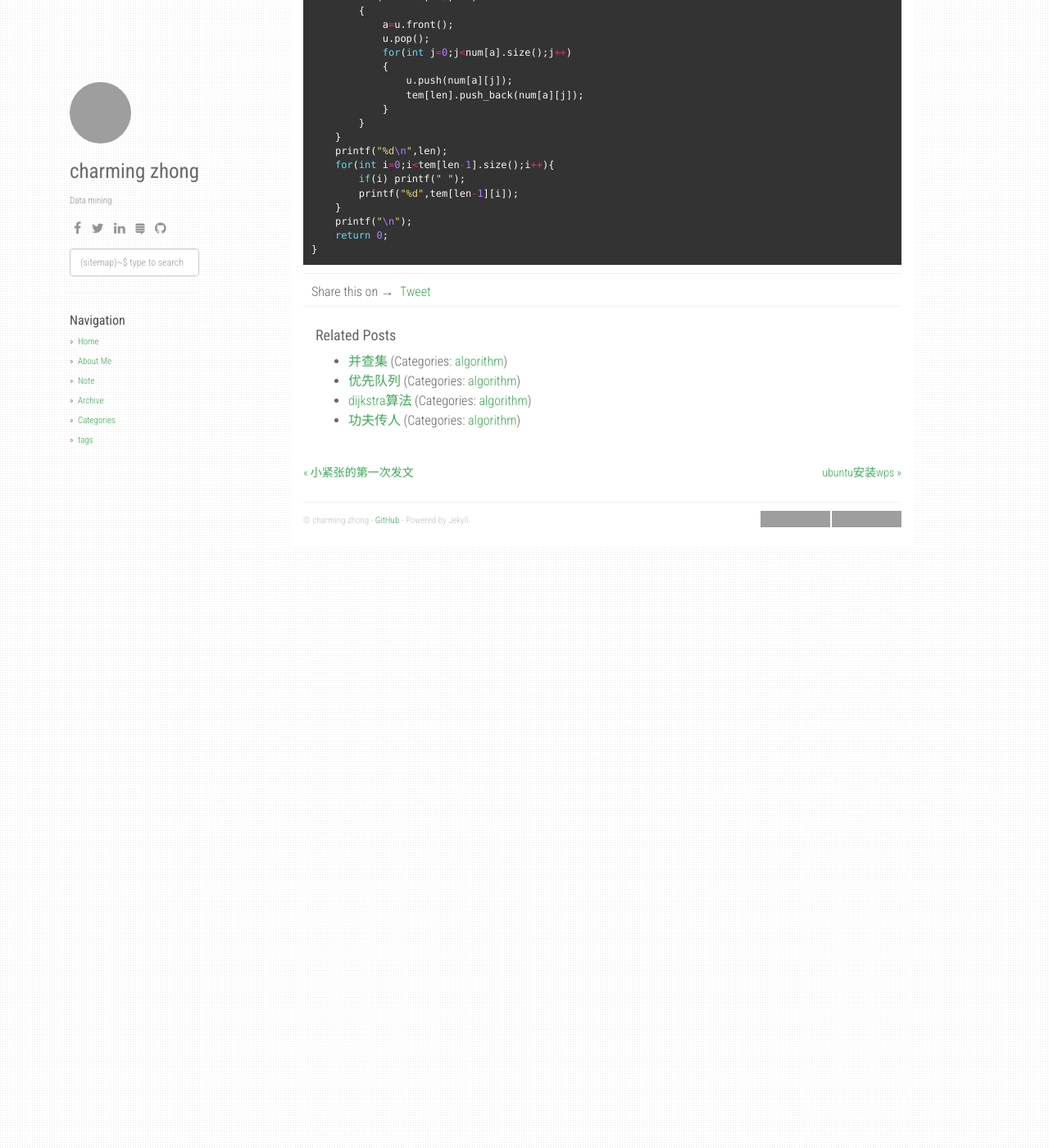
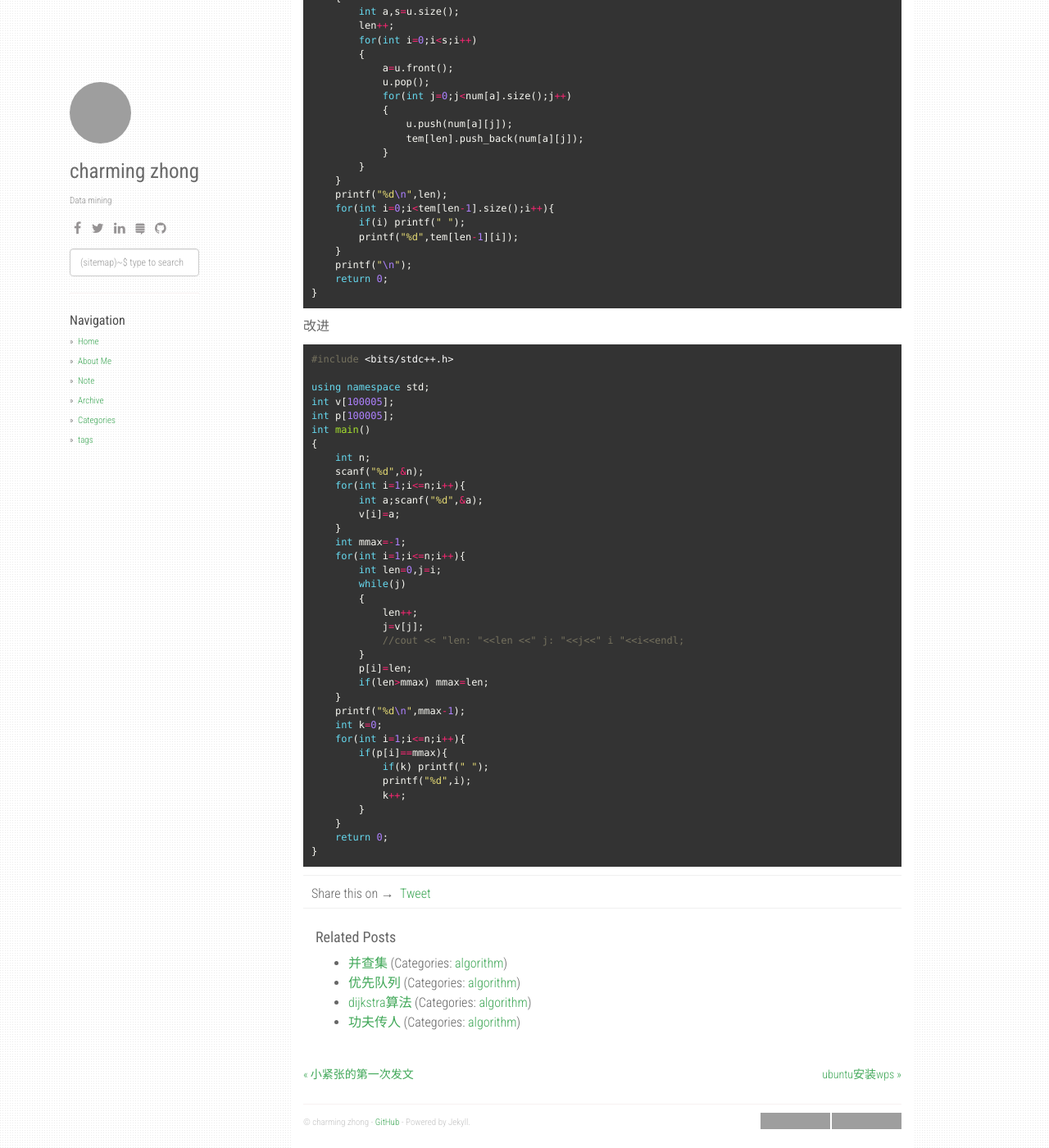
Before and after one commit to bfjm/bfjm.github.io, a Jekyll site: the page built from _posts/2018-05-01-pat_小字辈.md, in a window 1280 px wide and 1400 px high, scrolled down 2225 px. Shown: the whole window at 82% size. Built offline with Jekyll 4.4.1, drawn with Linux system fonts in a browser that asks for light colours; nearby versions of some CDN libraries; comment, search, counter and statistics services are not loaded; some of the changed text lies outside the part shown; grey boxes are pictures that could not be loaded.

Commit message:
1808222202

```diff
--- a/_posts/2018-05-01-pat_小字辈.md
+++ b/_posts/2018-05-01-pat_小字辈.md
@@ -144,3 +144,48 @@ int main()
     return 0;
 }
 {% endhighlight %}
+
+
+
+
+
+改进
+
+{% highlight c++ %}
+#include <bits/stdc++.h>
+
+using namespace std;
+int v[100005];
+int p[100005];
+int main()
+{
+    int n;
+    scanf("%d",&n);
+    for(int i=1;i<=n;i++){
+        int a;scanf("%d",&a);
+        v[i]=a;
+    }
+    int mmax=-1;
+    for(int i=1;i<=n;i++){
+        int len=0,j=i;
+        while(j)
+        {
+            len++;
+            j=v[j];
+            //cout << "len: "<<len <<" j: "<<j<<" i "<<i<<endl;
+        }
+        p[i]=len;
+        if(len>mmax) mmax=len;
+    }
+    printf("%d\n",mmax-1);
+    int k=0;
+    for(int i=1;i<=n;i++){
+        if(p[i]==mmax){
+            if(k) printf(" ");
+            printf("%d",i);
+            k++;
+        }
+    }
+    return 0;
+}
+{% endhighlight %}
```
Also changed, not shown: other parts of _posts/2018-05-01-pat_小字辈.md (+1 -1 lines).
